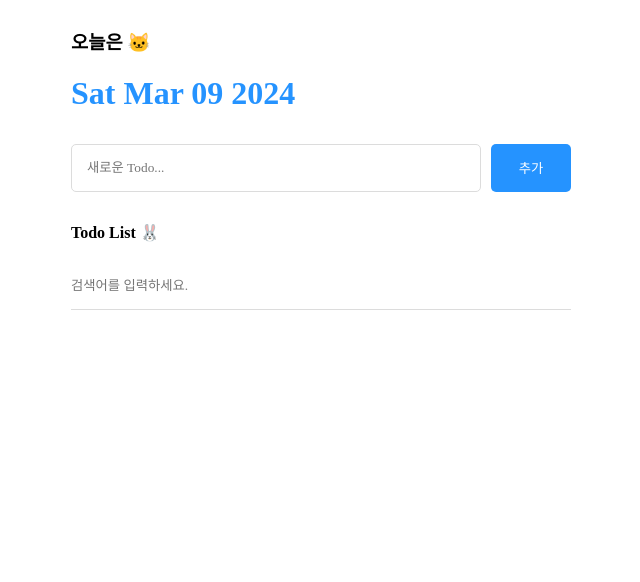
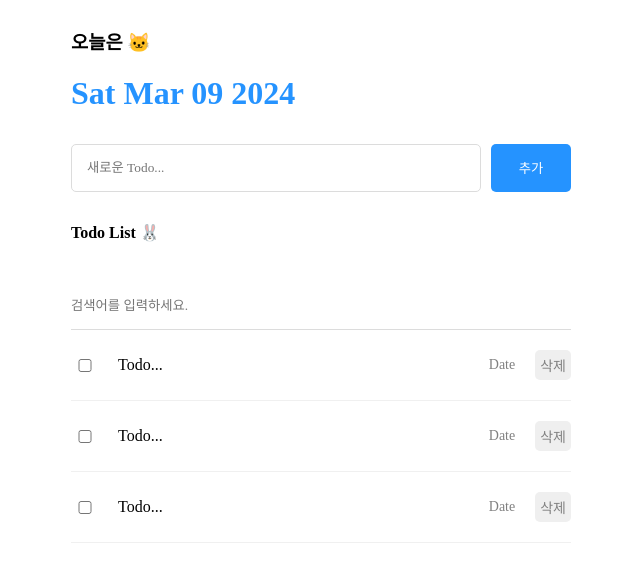
Before and after one commit to sssseungk/TodoList, a React (Vite) app: page / in a window 1280 px wide. Shown: the top 582 px of the page, without its empty margins (319-959 px from the left). Built offline with nearby package versions, Linux system fonts and the light colour scheme; a web font is replaced by a local one.

Commit message:
💄 List 컴포넌트, TodoItem 컴포넌트 수정 및 스타일링

```diff
--- a/src/components/List.css
+++ b/src/components/List.css
@@ -3,6 +3,12 @@
   src: url('https://cdn.jsdelivr.net/gh/Project-Noonnu/noonfonts_2107@1.1/Pretendard-Regular.woff') format('woff');
   font-weight: 400;
   font-style: normal;
+}
+
+.List{
+  display: flex;
+  flex-direction: column;
+  gap: 20px;
 }
 
 .List > input{
@@ -17,3 +23,9 @@
   outline: none;
   border-bottom: 3px solid rgb(37, 147, 255);
 }
+
+.List .todos_wrapper{
+  display: flex;
+  flex-direction: column;
+  gap: 20px;
+}
--- a/src/components/List.jsx
+++ b/src/components/List.jsx
@@ -1,10 +1,16 @@
 import './List.css';
+import TodoItem from './TodoItem';
 
 function List() {
   return (
     <div className='List'>
       <h4>Todo List 🐰</h4>
       <input placeholder='검색어를 입력하세요.'/>
+      <div className='todos_wrapper'>
+        <TodoItem/>
+        <TodoItem/>
+        <TodoItem/>
+      </div>
     </div>
   )
 }
--- /dev/null
+++ b/src/components/TodoItem.css
@@ -0,0 +1,29 @@
+.TodoItem {
+  display: flex;
+  align-items: center;
+  gap: 20px;
+  padding-bottom: 20px;
+  border-bottom: 1px solid rgb(240, 240, 240);
+}
+
+.TodoItem input{
+  width: 20px;
+}
+
+.TodoItem .content{
+  flex: 1;
+}
+
+.TodoItem .date{
+  font-size: 14px;
+  color: gray;
+}
+
+.TodoItem button{
+  cursor: pointer;
+  color: gray;
+  font-size: 14px;
+  border: none;
+  border-radius: 5px;
+  padding: 5px;
+}
--- /dev/null
+++ b/src/components/TodoItem.jsx
@@ -0,0 +1,14 @@
+import './TodoItem.css';
+
+function TodoItem() {
+  return (
+    <div className='TodoItem'>
+      <input type="checkbox" />
+      <div className='content'>Todo...</div>
+      <div className='date'>Date</div>
+      <button>삭제</button>
+    </div>
+  )
+}
+
+export default TodoItem;
```
